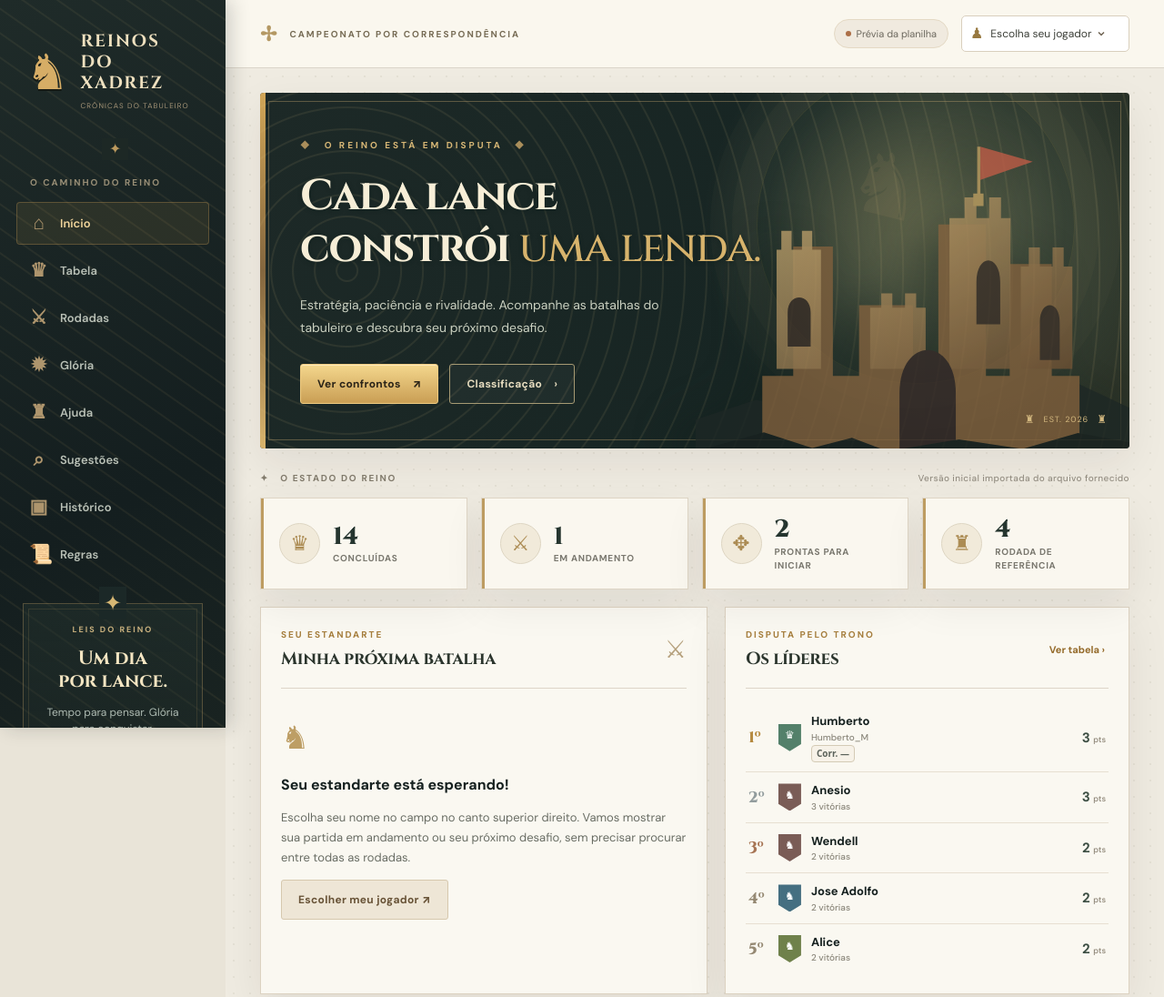
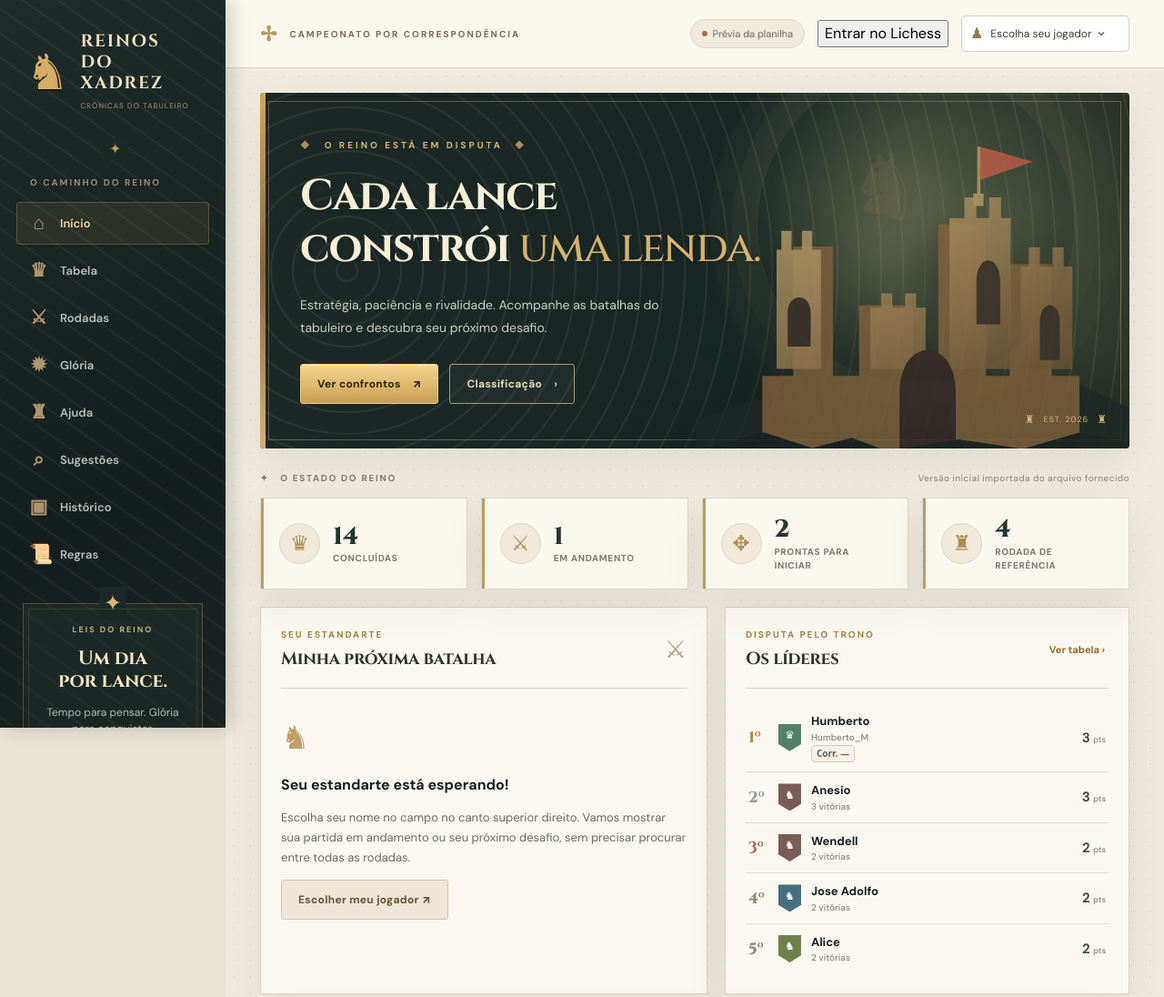
Before and after one commit to leumattiello/SiteDoCampeonato, a website with bundled scripts: page index.html in a window 1280 px wide. Shown: the top 1096 px of the page at 91% size. Built offline with nearby package versions, Linux system fonts and the light colour scheme.

Commit message:
feat: adicionar entrada e saída opcionais Lichess

```diff
--- a/index.html
+++ b/index.html
@@ -48,6 +48,7 @@
         <div class="topbar-left"><span class="topbar-glyph" aria-hidden="true">✢</span> <span>CAMPEONATO POR CORRESPONDÊNCIA</span></div>
         <div class="topbar-controls">
           <span class="source-pill" id="source-pill" role="status"><span class="source-dot"></span> Carregando dados…</span>
+          <div class="lichess-auth" id="lichess-auth" aria-live="polite"><button type="button" class="lichess-auth-button" id="lichess-login">Entrar no Lichess</button><span class="lichess-auth-account" id="lichess-account" hidden></span><button type="button" class="lichess-auth-button" id="lichess-logout" hidden>Sair</button><small class="lichess-auth-message" id="lichess-auth-message"></small></div>
           <label class="player-select-wrap" for="player-select"><span aria-hidden="true">♟</span> <span class="visually-hidden">Escolha seu jogador</span><select id="player-select"><option value="">Escolha seu jogador</option></select></label>
 
         </div>
```
